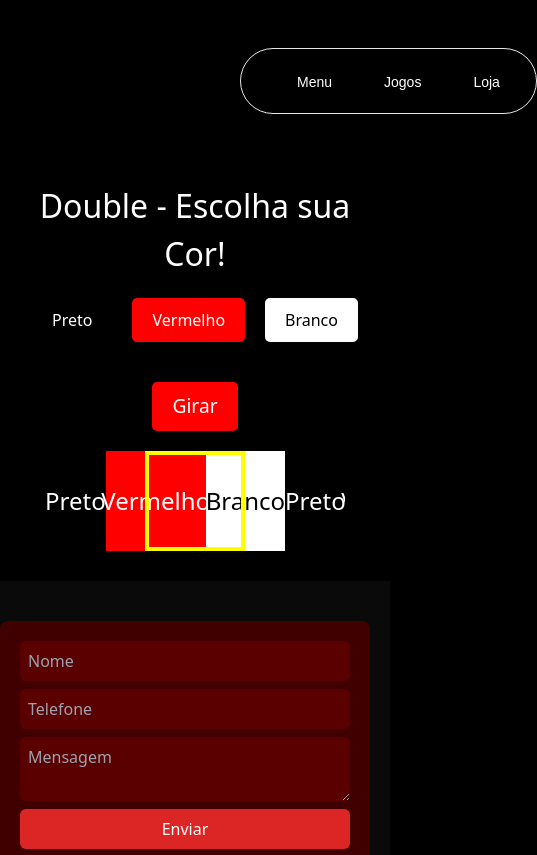
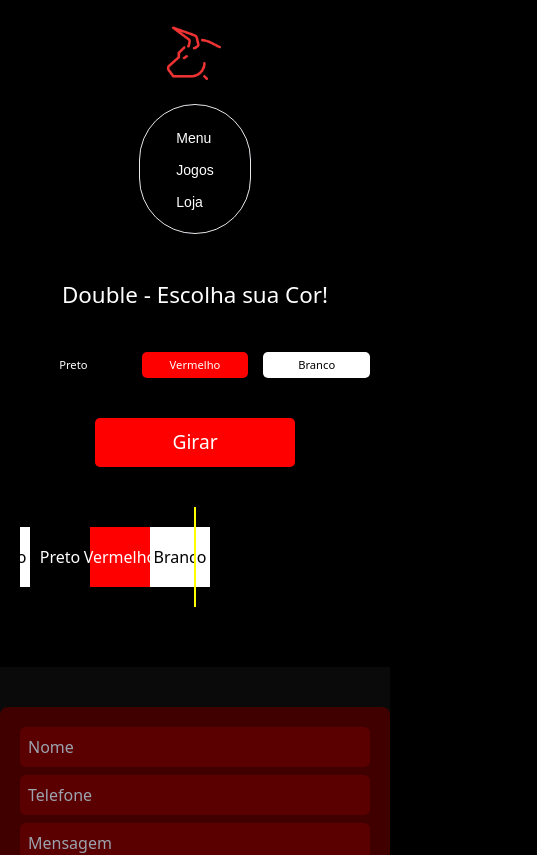
Before and after one commit to ViniciusCastroo/Sprint, a React (Vite) app: page /double in a window 390 px wide. Shown: the top 855 px of the page, 537 px wide, since content can reach past the window. Built offline with nearby package versions, Linux system fonts and the light colour scheme; a web font is replaced by a local one.

Commit message:
Responsividade e melhoras no double

```diff
--- a/src/components/Footer.jsx
+++ b/src/components/Footer.jsx
@@ -1,9 +1,9 @@
 const Footer = () => {
     return (
         <footer className="bg-[#111111a4] py-10 text-white font-Unbounded">
-            <div className="footer-container flex flex-wrap justify-between">
+            <div className="footer-container grid grid-cols-1 md:grid-cols-3 gap-5">
                 {/* Seção de Contato */}
-                <div className="contact-form bg-[#400000] rounded-lg p-5 flex-1 mr-5">
+                <div className="contact-form bg-[#400000] rounded-lg p-5">
                     <form id="contactForm" className="flex flex-col">
                         <input type="text" id="name" placeholder="Nome" required className="bg-[#5a0000] border-none rounded-md text-white mb-2 p-2" />
                         <input type="text" id="phone" placeholder="Telefone" required className="bg-[#5a0000] border-none rounded-md text-white mb-2 p-2" />
@@ -13,7 +13,7 @@ const Footer = () => {
                 </div>
 
                 {/* Links do Footer */}
-                <div className="footer-links flex justify-evenly flex-1">
+                <div className="footer-links flex flex-col md:flex-row justify-evenly">
                     <div>
                         <h3 className="mb-2">Menu</h3>
                         <ul className="list-none p-0 flex flex-col">
@@ -34,7 +34,7 @@ const Footer = () => {
                 </div>
 
                 {/* Redes Sociais */}
-                <div className="social-media flex flex-col items-center flex-1">
+                <div className="social-media flex flex-col items-center">
                     <h3 className="mb-2 font-Montserrat">Siga-nos:</h3>
                     <div className="icons flex justify-center mb-5">
                         <a href="#"><img src="tiktok.svg" alt="Tiktok" className="w-10 h-10 mx-2" /></a>
--- a/src/components/Header.jsx
+++ b/src/components/Header.jsx
@@ -3,23 +3,23 @@ import { NavLink } from "react-router-dom";
 export default function Header() {
     return (
         <header className="backdrop-blur-md bg-black">
-            <div className="flex justify-between items-center p-12 rounded-lg">
-                <div className="logo">
-                    <img src="Turbo Game logo.png" alt="Logo" className="h-16 px-24" />
+            <div className="grid grid-cols-1 md:grid-cols-2 items-center p-6 md:p-12 rounded-lg">
+                <div className="logo flex justify-center md:justify-start mb-4 md:mb-0">
+                    <img src="Turbo Game logo.png" alt="Logo" className="h-16" />
                 </div>
-                <nav>
-                    <ul className="flex justify-end list-none border border-bg-customGray rounded-full p-5 bg-black-900">
-                        <li className="ml-5 relative">
+                <nav className="flex justify-center md:justify-end">
+                    <ul className="flex flex-col md:flex-row justify-end list-none border border-bg-customGray rounded-full p-5 bg-black-900">
+                        <li className="mb-2 md:mb-0 md:ml-5 relative">
                             <NavLink to="/" className="text-white no-underline text-sm px-4 py-2 font-unbounded hover:text-red-500 transition-all ease-linear">
                                 Menu
                             </NavLink>
                         </li>
-                        <li className="ml-5 relative">
+                        <li className="mb-2 md:mb-0 md:ml-5 relative">
                             <NavLink to="/generos" className="text-white no-underline text-sm px-4 py-2 font-unbounded hover:text-red-500 transition-all ease-linear">
                                 Jogos
                             </NavLink>
                         </li>
-                        <li className="ml-5 relative">
+                        <li className="md:ml-5 relative">
                             <NavLink to="/loja" className="text-white no-underline text-sm px-4 py-2 font-unbounded hover:text-red-500 transition-all ease-linear">
                                 Loja
                             </NavLink>
--- a/src/pages/Double.css
+++ b/src/pages/Double.css
@@ -1,6 +1,11 @@
 .double-container {
+  display: grid;
+  grid-template-rows: auto auto auto auto;
+  gap: 20px;
+  justify-items: center;
   text-align: center;
-  margin: 20px;
+  padding: 20px;
+  width: 100%;
 }
 
 .titulo {
@@ -9,18 +14,20 @@
 }
 
 .escolha-jogador {
-  display: flex;
-  justify-content: center;
-  margin-bottom: 20px;
+  display: grid;
+  grid-template-columns: repeat(auto-fit, minmax(100px, 1fr));
+  gap: 15px;
+  width: 100%;
+  max-width: 500px;
 }
 
 .botao-escolha {
-  margin: 0 10px;
   padding: 10px 20px;
   border-radius: 5px;
   border: none;
   cursor: pointer;
   font-size: 1rem;
+  text-align: center;
 }
 
 .selecionado {
@@ -36,26 +43,31 @@
   border: none;
   border-radius: 5px;
   cursor: pointer;
+  width: 100%;
+  max-width: 200px;
 }
 
 .quadrados-cores {
   position: relative;
+  width: 100%;
+  max-width: 400px; /* Ajuste máximo para desktop */
   margin-top: 20px;
+}
+
+.container-animacao {
+  width: 100%;
+  overflow: hidden;
+  position: relative;
+  height: 100px;
   display: flex;
   justify-content: center;
   align-items: center;
-
-}
-
-.container-animacao {
-  width: 300px; /* Largura visível do contorno */
-  overflow: hidden;
-  position: relative;
 }
 
 .cores {
-  display: flex;
-  transition: transform 4s ease;
+  display: grid;
+  grid-template-columns: repeat(5, 1fr); /* Ajuste fixo para 5 colunas */
+  transition: transform 4s ease-out;
 }
 
 .quadrado {
@@ -81,19 +93,104 @@
   color: black;
 }
 
-.quadrado-contorno {
+/* Linha central fixa para indicar o resultado */
+.linha-central {
   position: absolute;
   top: 0;
+  bottom: 0;
   left: 50%;
   transform: translateX(-50%);
-  width: 100px;
-  height: 100px;
-  border: 4px solid yellow;
-  pointer-events: none;
+  width: 2px;
+  background-color: yellow;
+  z-index: 10;
 }
 
 .resultado {
-  margin-top: 30px;
+  margin-top: 20px;
   font-size: 1.5rem;
   color: #FFD700;
 }
+
+/* Ajustes responsivos */
+@media (max-width: 1024px) {
+  .titulo {
+    font-size: 1.8rem;
+  }
+
+  .botao-escolha {
+    font-size: 0.9rem;
+    padding: 8px;
+  }
+
+  .quadrado {
+    width: 80px;
+    height: 80px;
+    font-size: 1.2rem;
+  }
+
+  .container-animacao {
+    max-width: 300px;
+  }
+
+  .cores {
+    grid-template-columns: repeat(4, 1fr); /* Ajuste fixo para 4 colunas */
+  }
+}
+
+@media (max-width: 768px) {
+  .titulo {
+    font-size: 1.6rem;
+  }
+
+  .botao-escolha {
+    font-size: 0.8rem;
+    padding: 6px;
+  }
+
+  .quadrado {
+    width: 70px;
+    height: 70px;
+    font-size: 1.1rem;
+  }
+
+  .container-animacao {
+    max-width: 250px;
+  }
+
+  .cores {
+    grid-template-columns: repeat(3, 1fr); /* Ajuste fixo para 3 colunas */
+  }
+}
+
+@media (max-width: 480px) {
+  .titulo {
+    font-size: 1.4rem;
+  }
+
+  .botao-escolha {
+    font-size: 0.7rem;
+    padding: 5px;
+  }
+
+  .quadrado {
+    width: 60px;
+    height: 60px;
+    font-size: 1rem;
+  }
+
+  .container-animacao {
+    max-width: 200px;
+  }
+
+  .cores {
+    grid-template-columns: repeat(2, 1fr); /* Ajuste fixo para 2 colunas */
+  }
+}
+.cores {
+  display: flex;
+  flex-wrap: nowrap;
+}
+
+.quadrado {
+  flex: 0 0 auto;
+}
--- a/src/pages/Double.jsx
+++ b/src/pages/Double.jsx
@@ -1,12 +1,16 @@
-import { useState, useEffect } from 'react';
-import './Double.css'; // Certifique-se de ter o CSS correto
+import { useState, useEffect, useMemo } from 'react';
+import './Double.css';
+
 const Double = () => {
   const [escolhaJogador, setEscolhaJogador] = useState(null);
   const [girando, setGirando] = useState(false);
   const [resultado, setResultado] = useState(null);
   const [mensagemResultado, setMensagemResultado] = useState('');
-  const cores = ['Preto', 'Vermelho', 'Branco', 'Preto', 'Vermelho', 'Branco', 'Preto', 'Vermelho', 'Branco', 'Preto', 'Vermelho', 'Branco']; // Sequência de cores
+  const [, setPosicaoFinal] = useState();
 
+  const cores = useMemo(() => ['Preto', 'Vermelho', 'Branco', 'Preto', 'Vermelho', 'Branco', 'Preto', 'Vermelho', 'Branco'], []);
+
+  useEffect(() => {
     const verificarResultado = () => {
       if (resultado !== null) {
         if (cores[resultado] === escolhaJogador) {
@@ -17,22 +21,31 @@ const Double = () => {
       }
     };
 
-  useEffect(() => {
     if (resultado !== null) {
       verificarResultado();
     }
-  }, [resultado, verificarResultado]);
+  }, [resultado, escolhaJogador, cores]);
 
   const iniciarRodada = () => {
     if (!girando) {
       setGirando(true);
       setMensagemResultado('');
 
+      const rodadas = 5; // Número de rodadas completas antes de parar
+      const totalQuadrados = cores.length;
+      const quadradoVisivelNoCentro = 1; // Índice que representa o quadrado que ficará no centro
+
+      const resultadoFinal = Math.floor(Math.random() * totalQuadrados);
+
+      // Calcula a posição final de forma que o quadrado "resultadoFinal" caia no centro da tela
+      const posicaoFinalCalculada = (rodadas * totalQuadrados + resultadoFinal) - quadradoVisivelNoCentro;
+
+      setPosicaoFinal(posicaoFinalCalculada); // Define a posição final da animação
+
       setTimeout(() => {
-        const resultadoFinal = Math.floor(Math.random() * cores.length);
-        setResultado(resultadoFinal);
+        setResultado(resultadoFinal); // Define o resultado final
         setGirando(false);
-      }, 4000); // Tempo de rotação
+      }, 5000); // Duração da animação
     }
   };
 
@@ -57,7 +70,7 @@ const Double = () => {
           Vermelho
         </button>
         <button
-          className={`botao-escolha  ${escolhaJogador === 'Branco' ? 'selecionado' : ''}`}
+          className={`botao-escolha ${escolhaJogador === 'Branco' ? 'selecionado' : ''}`}
           onClick={() => setEscolhaJogador('Branco')}
           disabled={girando}
           style={{ backgroundColor: 'white', color: 'black' }}
@@ -75,17 +88,32 @@ const Double = () => {
           <div
             className={`cores ${girando ? 'girando' : ''}`}
             style={{
-              transform: resultado !== null ? `translateX(-${resultado * 100}px)` : 'translateX(0)',
+              transform: girando ? `translateX(-${Math.random() * 2000}px)` : 'translateX(0)',
+              transition: 'transform 5s cubic-bezier(0.25, 0.1, 0.25, 1)',
+            }}
+            onTransitionEnd={() => {
+
+              const totalQuadrados = cores.length;
+              const resultadoFinal = Math.floor(Math.random() * totalQuadrados);
+              setResultado(resultadoFinal);
+              if (cores[resultadoFinal] === escolhaJogador) {
+                setMensagemResultado('Você ganhou!');
+              } else {
+                setMensagemResultado('Você perdeu!');
+              }
+              setGirando(false);
             }}
           >
-            {cores.map((cor, index) => (
+            {Array(3).fill(cores).flat().map((cor, index) => (
               <div key={index} className={`quadrado ${cor.toLowerCase()}`}>
                 {cor}
               </div>
             ))}
           </div>
         </div>
-        <div className="quadrado-contorno"></div>
+
+        {/* Linha central para mostrar o quadrado selecionado */}
+        <div className="linha-central"></div>
       </div>
 
       <h2 className="resultado">{mensagemResultado}</h2>
```
